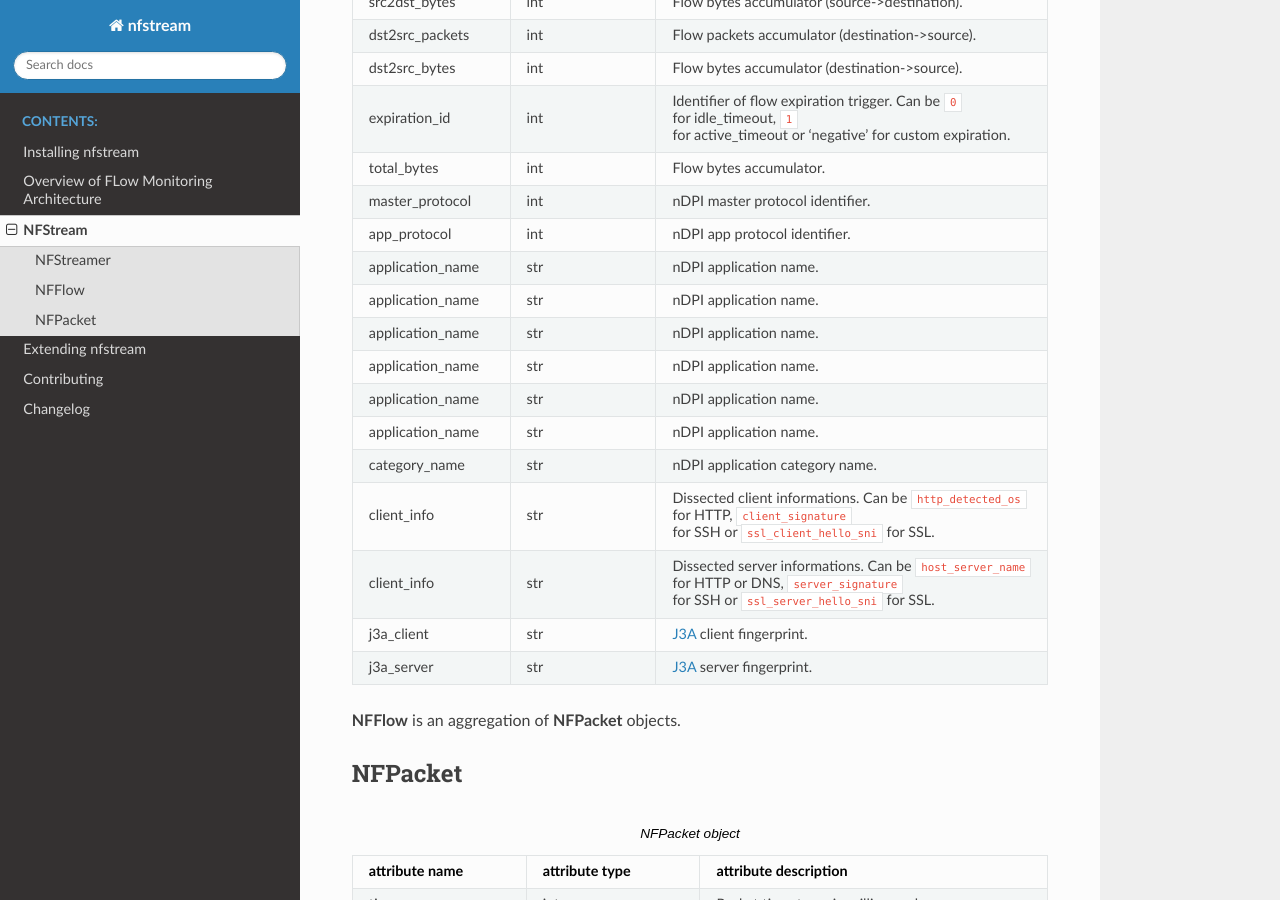
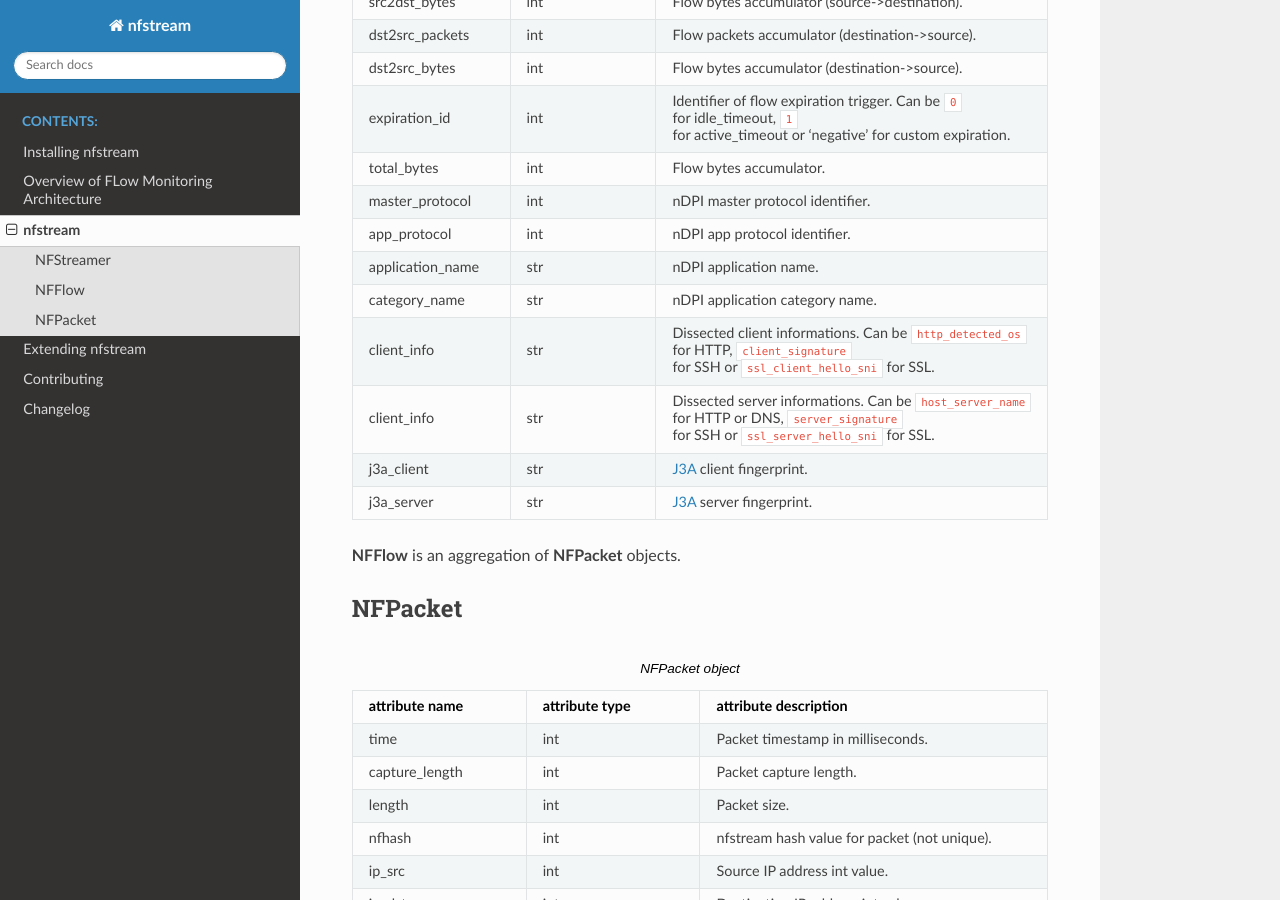
Before and after one commit to nfstream/nfstream, a Sphinx documentation site: the page built from docs/source/nfstream.rst, in a window 1280 px wide and 900 px high, scrolled down 1796 px. Built offline with Sphinx 7.4.7 and the Read the Docs theme 2.0.0, drawn with Linux system fonts in a browser that asks for light colours; some of the changed text lies outside the part shown.

Commit message:
Fix duplicates.

```diff
--- a/docs/source/nfstream.rst
+++ b/docs/source/nfstream.rst
@@ -1,5 +1,5 @@
 ########
-NFStream
+nfstream
 ########
 
 
@@ -153,21 +153,6 @@
    * - application_name
      - str
      - nDPI application name.
-   * - application_name
-     - str
-     - nDPI application name.
-   * - application_name
-     - str
-     - nDPI application name.
-   * - application_name
-     - str
-     - nDPI application name.
-   * - application_name
-     - str
-     - nDPI application name.
-   * - application_name
-     - str
-     - nDPI application name.
    * - category_name
      - str
      - nDPI application category name.
```
